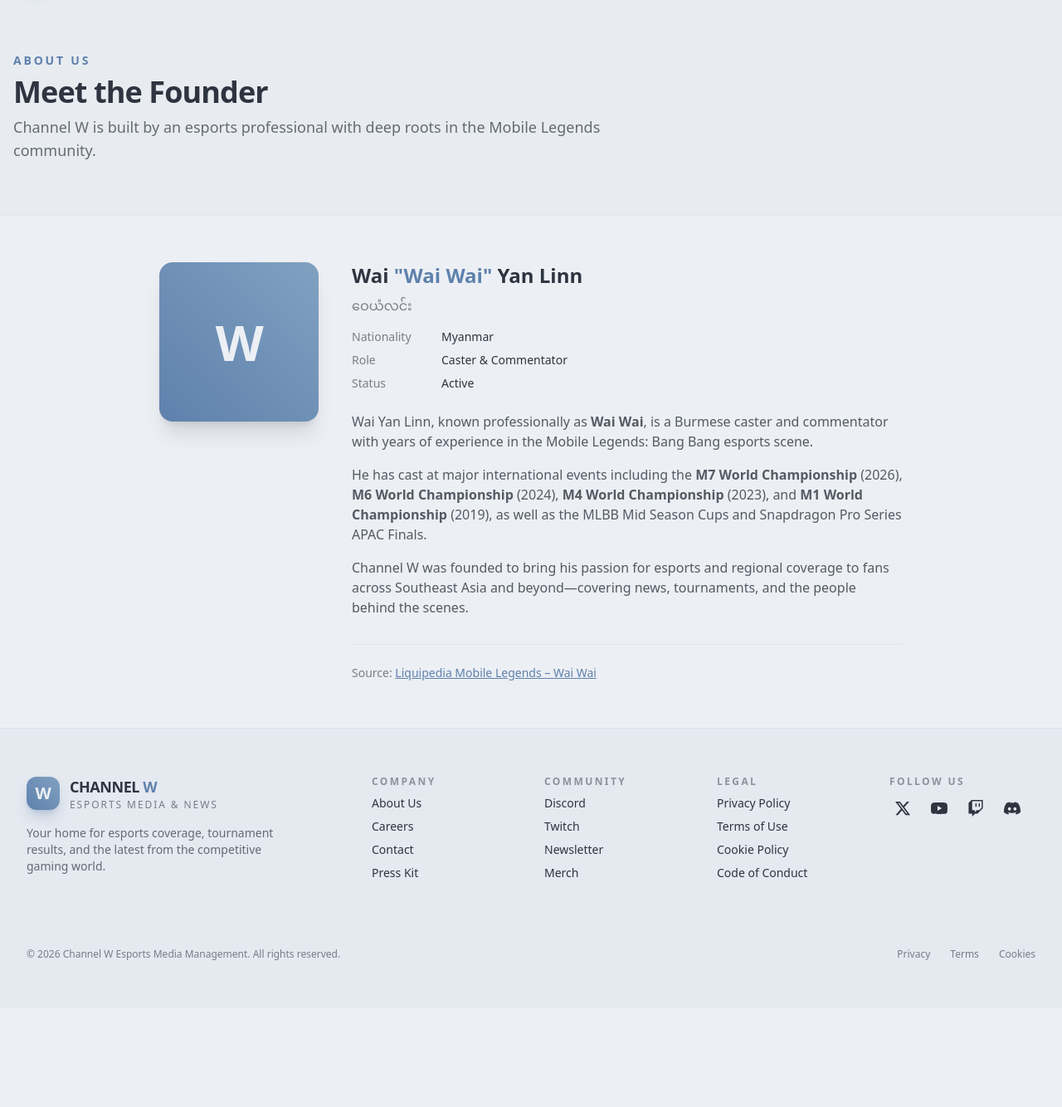
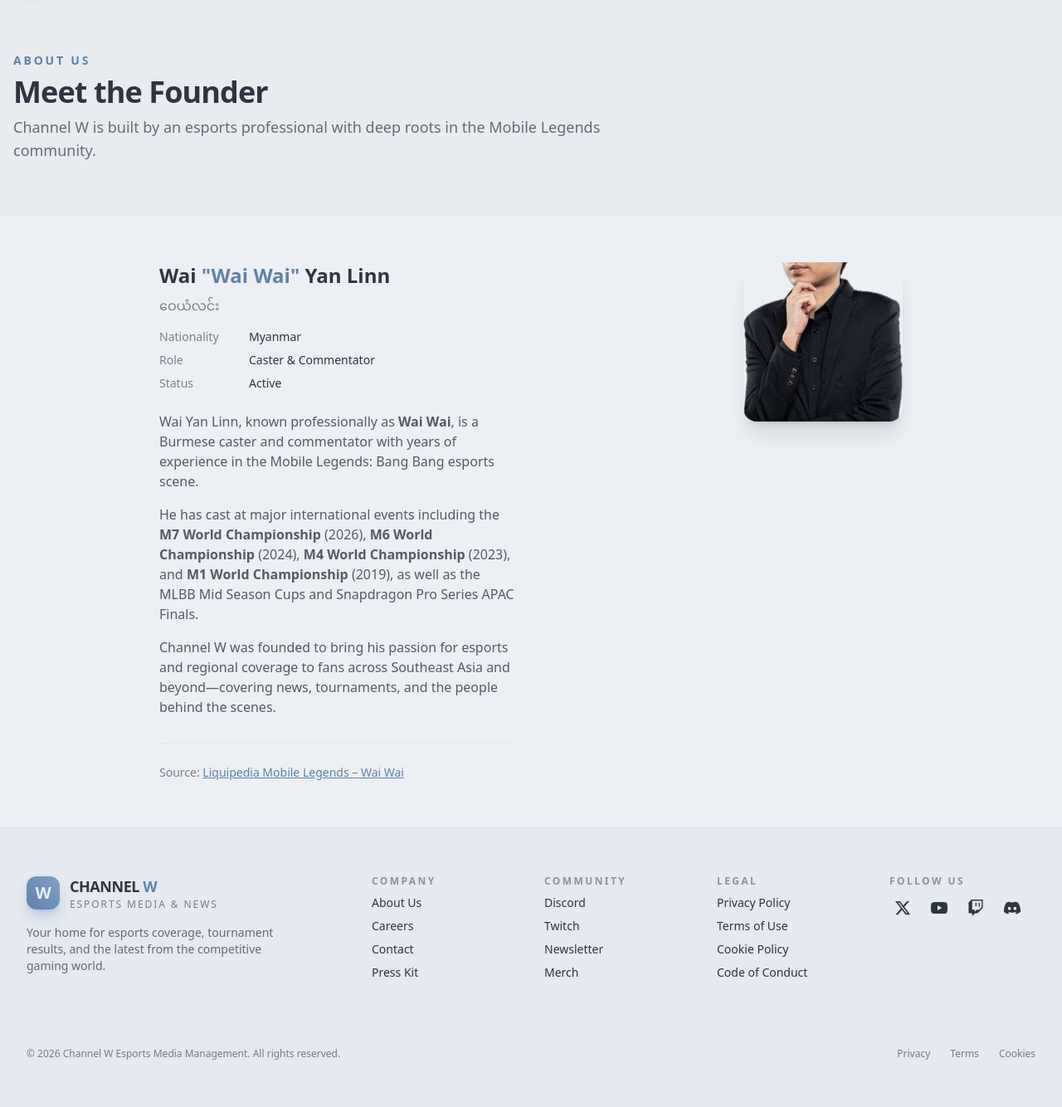
Before and after one commit to TharHtet236401/channel_w_esports_media, a Django app: page /about/ in a window 1280 px wide. Shown: the part 66-1400 px from the top of the page at 83% size. Before the commit the page ends 1223 px from the top, so only its background shows below. Run offline with Django 5.2, Linux system fonts and the light colour scheme; style sheets or scripts are compiled from the project's sources.

Commit message:
added about us with static photo

```diff
--- a/apps/core/templates/core/about.html
+++ b/apps/core/templates/core/about.html
@@ -3,6 +3,7 @@
 {% block title %}About Us — Channel W{% endblock %}
 
 {% block content %}
+{% load static %}
 <section class="bg-base-200/50 border-b border-base-300/40">
     <div class="container mx-auto px-4 py-12 md:py-16">
         <div class="max-w-3xl">
@@ -18,16 +19,10 @@
 </section>
 
 <section class="container mx-auto px-4 py-10 md:py-14">
-    <div class="max-w-4xl mx-auto">
-        <div class="flex flex-col md:flex-row gap-10 items-start">
-            <!-- Profile card -->
-            <div class="flex-shrink-0">
-                <div class="w-48 h-48 rounded-2xl bg-gradient-to-tr from-primary to-secondary flex items-center justify-center shadow-xl">
-                    <span class="text-base-100 font-black text-6xl tracking-tight">W</span>
-                </div>
-            </div>
-
-            <div class="flex-1">
+    <div class="max-w-4xl mx-auto ">
+        <div class="grid grid-cols-1 md:grid-cols-2 gap-10 items-start">
+            <!-- Info on left -->
+            <div>
                 <h2 class="text-2xl font-bold text-base-content mb-2">
                     Wai <span class="text-primary">"Wai Wai"</span> Yan Linn
                 </h2>
@@ -71,6 +66,14 @@
                     </p>
                 </div>
             </div>
+
+            <!-- Photo on right -->
+            <div class="flex justify-center md:justify-end">
+                <div class="w-48 h-48 rounded-2xl flex items-center justify-center shadow-xl overflow-hidden">
+                    <img src="{% static 'images/ko_wai.png' %}" class="object-cover w-full h-full" width="100" height="100" alt="Wai Wai profile photo">
+                </div>
+            </div>
+
         </div>
     </div>
 </section>
```
Also changed, not shown: static/images/Wai_Wai.png (added), static/images/ko_wai.png (added).
